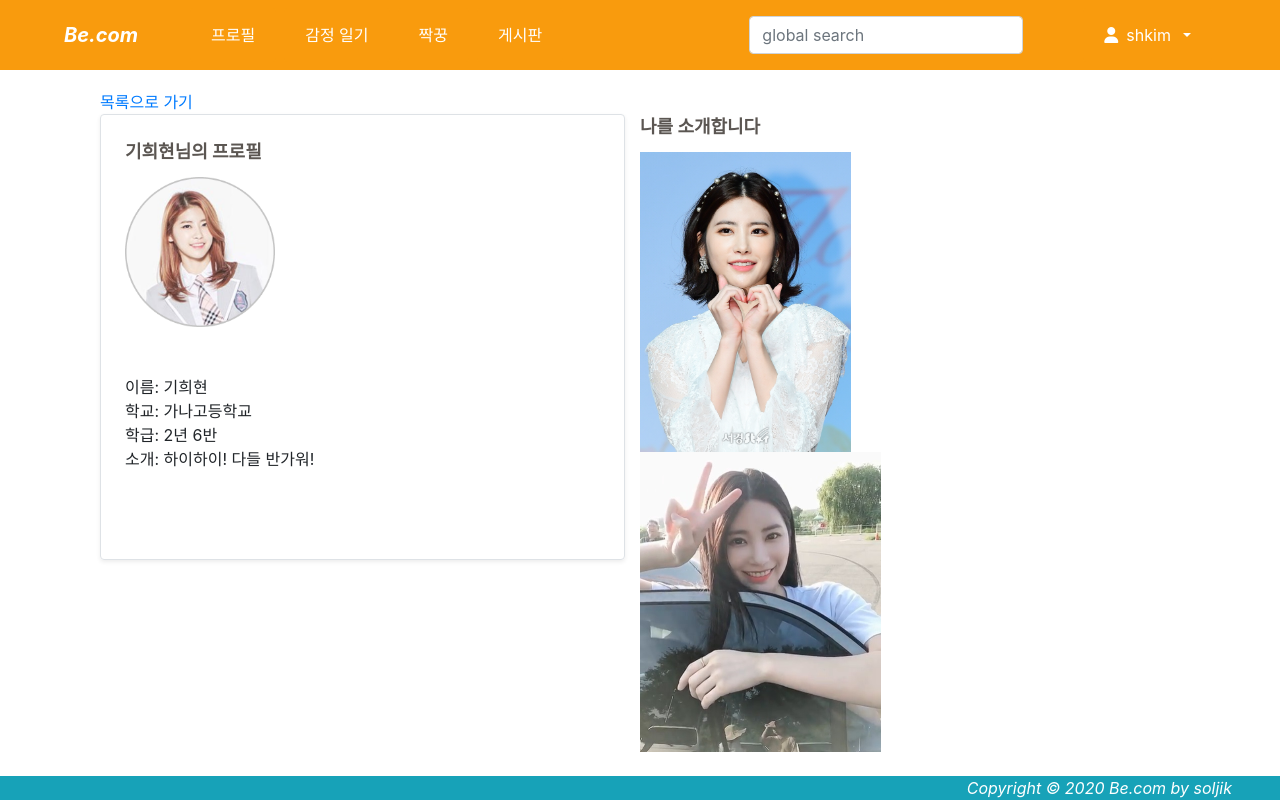
After one commit to KSilverJi/Be.com, a Django app: page /myprofile/detail/2 in a window 1280 px wide. The commit adds this page. Run offline with Django 3.2, Linux system fonts and the light colour scheme; a user stored in the database is signed in; data comes from the database, SQL or seed files in the repository; both versions use the stored data as it was after the commit; some libraries are stand-ins or nearby versions; some web fonts are replaced.

Commit message:
[프로필] detail 페이지 생성, 이미지 업로드 및 불러오기

```diff
--- a/myprofile/admin.py
+++ b/myprofile/admin.py
@@ -1,5 +1,6 @@
 from django.contrib import admin
-from myprofile.models import MyProfile
+from myprofile.models import MyProfile, ProfilePhoto
 
 # Register your models here.
 admin.site.register(MyProfile)
+admin.site.register(ProfilePhoto)
--- a/myprofile/models.py
+++ b/myprofile/models.py
@@ -10,4 +10,11 @@ class MyProfile(models.Model):
     profile_image = models.ImageField(upload_to='', default='default.png')
 
     def __str__(self):
-        return "%s" % (self.username) # 유저 이름으로 구분
+        return "%s" % self.username # 유저 이름으로 구분
+
+class ProfilePhoto(models.Model):
+    myprofile = models.ForeignKey(MyProfile, on_delete=models.CASCADE, null=True)
+    image = models.ImageField(upload_to='', blank=True, null=True)
+
+    def __str__(self):
+        return "%s - %s" % (self.myprofile, self.id)
--- /dev/null
+++ b/myprofile/templates/myprofile/profile_detail.html
@@ -0,0 +1,64 @@
+{% extends 'base.html' %}
+
+{% load static %}
+{% block extra-style %}<link rel="stylesheet" type="text/css" href="{% static 'css/style.css' %}">{% endblock %}
+{% block title %}home.html{% endblock %}
+
+{% block content %}
+<div class="container">
+    <a href="{% url 'myprofile:home' %}">목록으로 가기</a>
+    <div class="row mb-2">
+        <div class="my-profile-home col-md-6 ">
+            <div class="row no-gutters border rounded overflow-hidden flex-md-row mb-4 shadow-sm h-md-250 position-relative">
+                <div class="col p-4 d-flex flex-column position-static">
+                    {% if detail == 'my' %}
+                        <div class="profile-title">내 프로필</div>
+                    {% elif detail == 'friend' %}
+                        <div class="profile-title">{{person.username}}님의 프로필</div>
+                    {% endif %}
+                <img src="{{person.profile_image.url}}" width="150" height="150">
+                <!--<div class="mb-1 text-muted">Nov 12</div>-->
+                <div class="my-profile-intro card-text mb-auto"><br><br>
+                    이름: {{person.username}}<br>
+                    학교: {{person.school}}<br>
+                    학급: {{person.school_year}}년 {{person.school_class}}반<br>
+                    소개: {{person.intro}}<br><br><br></p>
+                <!--<a href="#" class="stretched-link">Continue reading</a>-->
+                </div>
+
+                </div>
+            </div>
+        </div>
+
+        <div >
+            <div class="profile-image-list col-md-6 px-0">
+            <div class="profile-title">나를 소개합니다</div>
+                <!-- 그 동안 이미지 삽입 -->
+                {% for photo in person_images.all%}
+                    <div class="profile-images">
+                        <img src="{{photo.image.url}}" height="300"><br>
+                    </div>
+                {% endfor %}
+                <!-- 내 프로필일 때만 사진 업로드 버튼 노출 -->
+                {% if detail == 'my' %}
+                    <form method="POST" action="{% url 'myprofile:upload' %}" enctype="multipart/form-data">
+                        {% csrf_token %}
+                        <input type="file" name="imgs" multiple>
+                        <input type="submit" value="업로드">
+                    </form>
+                {% endif %}
+            <!--<h1 class="display-4 font-italic">Title of a longer featured blog post</h1>
+            <p class="lead my-3">Multiple lines of text that form the lede, informing new readers quickly and efficiently about what’s most interesting in this post’s contents.</p>
+            <p class="lead mb-0"><a href="#" class="text-white font-weight-bold">Continue reading...</a></p>-->
+            </div>
+        </div>
+    </div>
+</div>
+
+{% endblock content %}
+
+{% block footer %}
+<footer class="fixed-bottom bg-info">
+    <div class="text-white font-italic text-right mr-5">Copyright &copy; 2020 Be.com by soljik</div>
+</footer>
+{% endblock %}
--- a/myprofile/urls.py
+++ b/myprofile/urls.py
@@ -4,5 +4,7 @@ from myprofile import views
 
 app_name = 'myprofile'
 urlpatterns = [
-    path('', views.index, name='home'),
+    path('', views.profile_home, name='home'),
+    path('detail/<int:profile_id>', views.profile_detail, name='detail'),
+    path('upload/', views.upload, name='upload'),
 ]
--- a/myprofile/views.py
+++ b/myprofile/views.py
@@ -1,11 +1,11 @@
 from django.shortcuts import render
 from django.http import HttpResponse
 
-from .models import MyProfile
+from .models import MyProfile, ProfilePhoto
 from django.contrib.auth.models import User
 
 # Create your views here.
-def index(request):
+def profile_home(request):
     user = request.user
     my = MyProfile.objects.get(username=user) # 현재 사용자의 프로필 정보를 불러온다.
     class_friends = MyProfile.objects.filter(school=my.school, school_year=my.school_year, school_class=my.school_class).exclude(username=user) # 같은 학교, 학년, 반인 친구들 프로필 정보
@@ -21,3 +21,42 @@ def index(request):
 def class_achievment(user): # user가 속한 학교/학년/반이 작성한 게시판 글 수 등 받아서 계산 -> DB에 업데이트, 활성도 점수 index 함수로 보내기.
     a = 1
     return a
+
+def profile_detail(request, profile_id):
+    user = request.user # 현재 로그인한 사용자
+    person = MyProfile.objects.get(pk=profile_id) # 보여줄 프로필의 주인
+    person_images = ProfilePhoto.objects.filter(myprofile=person) # 프로필 주인이 올린 사진들
+
+    if person.username==user : # 내 프로필일 때
+        detail = 'my'
+    else: # 다른 친구 프로필일 때
+        detail = 'friend'
+
+    # 이미지 모델에서 person.username으로 필터해온다.
+    class_friends = MyProfile.objects.filter(school=person.school, school_year=person.school_year, school_class=person.school_class).exclude(username=user) # 같은 학교, 학년, 반인 친구들 프로필 정보
+
+    item = {
+        'person' : person,
+        'person_images' : person_images,
+        'detail' : detail,
+        'class_friends' : class_friends,
+    }
+    return render(request, 'myprofile/profile_detail.html', item)
+
+def upload(request):
+    if(request.method == 'POST'):
+        user = request.user
+        user_id = MyProfile.objects.get(username=user)
+        # name 속성이 imgs인 input 태그로부터 받은 파일들을 반복문을 통해 하나씩 가져온다
+        for img in request.FILES.getlist('imgs'):
+            # ProfilePhoto 객체를 하나 생성한다.
+            photo = ProfilePhoto()
+            # 외래키로 현재 생성한 MyProfile의 기본키를 참조한다.
+            photo.myprofile = user_id
+            # imgs로부터 가져온 이미지 파일 하나를 저장한다.
+            photo.image = img
+            # 데이터베이스에 저장
+            photo.save()
+        return redirect('/detail/' + str(user_id.id))
+    else:
+        return render(request, 'myprofile/myprofile.html')
```
Also changed, not shown: myprofile/templates/myprofile/myprofile.html (+6 -6 lines), db.sqlite3, media/강미나1.jpg (added), media/강미나2.jpg (added), media/강미나3.jpg (added), media/기희현1.jpg (added), media/기희현2.jpg (added), media/기희현_DWaDlpe.png (added), media/김나영1.jpg (added), media/김나영_y2z1p0y.png (added), myprofile/migrations/0003_profilephoto.py (added).
